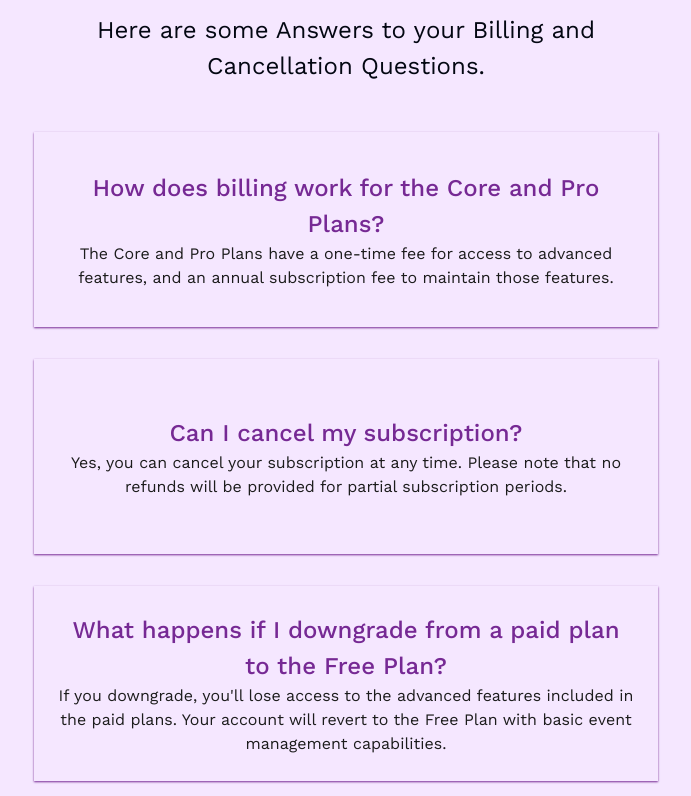
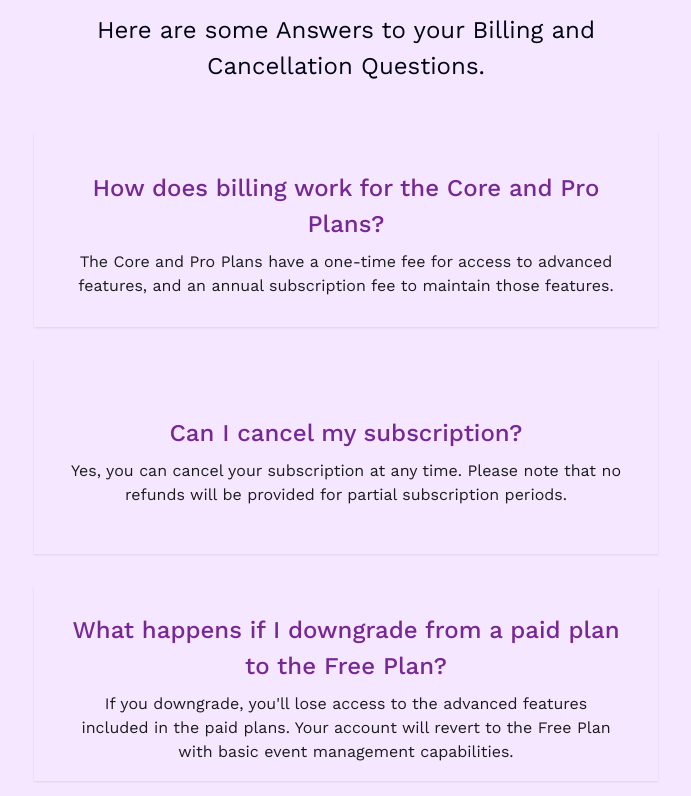
Before and after one commit to Dream-Affairs/Dream-Affairs-Frontend, a Next.js app: page /pricing in a window 1280 px wide. Shown: the part 1444-2240 px from the top of the page, without its empty margins (294-985 px from the left). Built offline with nearby package versions, Linux system fonts and the light colour scheme.

Commit message:
Feat/pricing: fixing box-shadow colors

```diff
--- a/app/pricing/(components)/faq.tsx
+++ b/app/pricing/(components)/faq.tsx
@@ -16,9 +16,9 @@ const faq = (props : faqProps) => {
             <p className='text-[24px]'>Here are some Answers to your Billing and Cancellation Questions.</p>
         </div>
         {props.faqData?.map((info )=> (
-            <div key={info.id} className='h-[195px] w-[624px] mx-auto shadow-sm  shadow-primary mb-8 p-6 text-center flex items-center justify-center flex-col'>
-                <h3 className='text-primary text-[24px] font-[500] '>{info.question}</h3>
-                <p className='text-[#1C1C1C]'>{info.answer}</p>
+            <div key={info.id} className='h-[195px] w-[624px] mx-auto shadow-sm  shadow-[rgba(16,24,40,0.10)] mb-8  text-center flex items-center justify-center flex-col px-[35px]'>
+                <h3 className='text-primary text-[24px] font-[500] my-2'>{info.question}</h3>
+                <p className='text-[#1C1C1C] text-[16px]'>{info.answer}</p>
             </div>
         ))}
     </div>
--- a/app/pricing/page.tsx
+++ b/app/pricing/page.tsx
@@ -34,7 +34,7 @@ const Pricing = () => {
     ]
 
   return (
-    <div>
+    <div className="max-w-[1440px] mx-auto">
         <Header />
         <Hero />
         <Pricecards />
```
